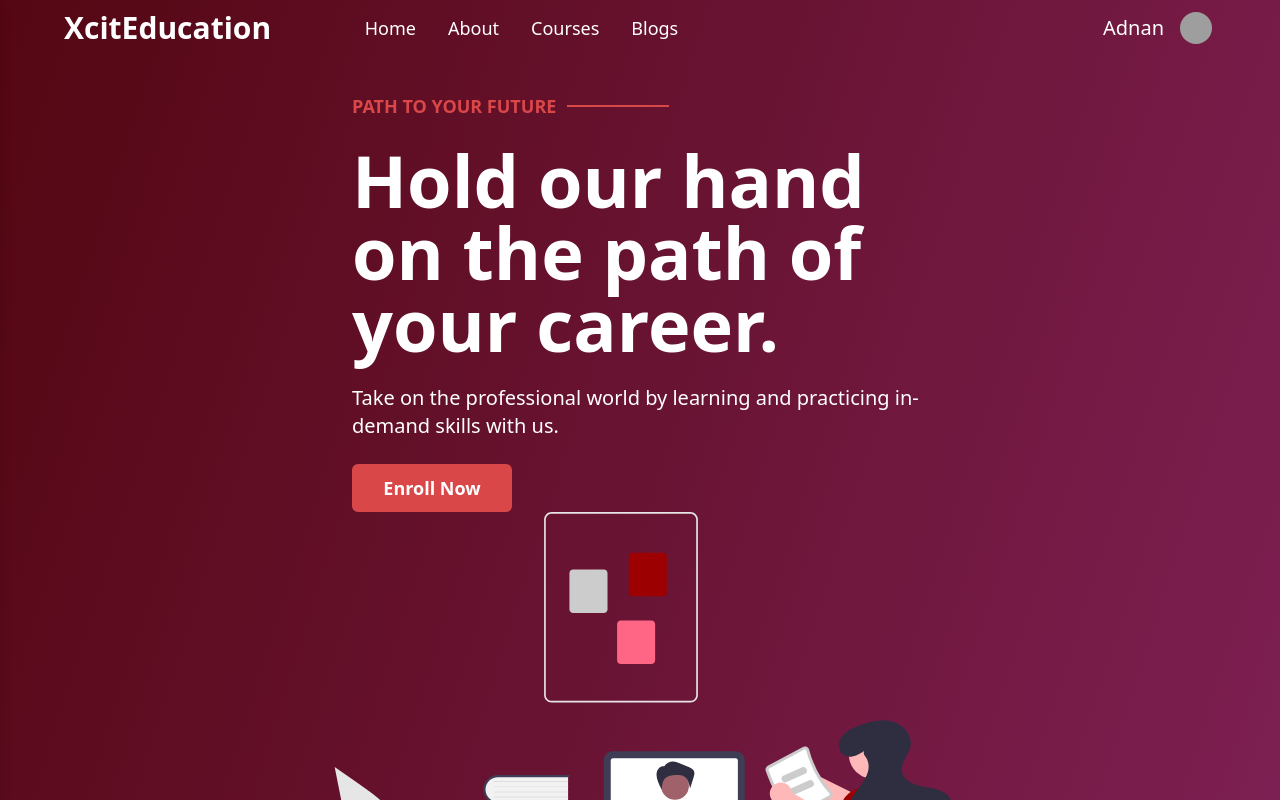
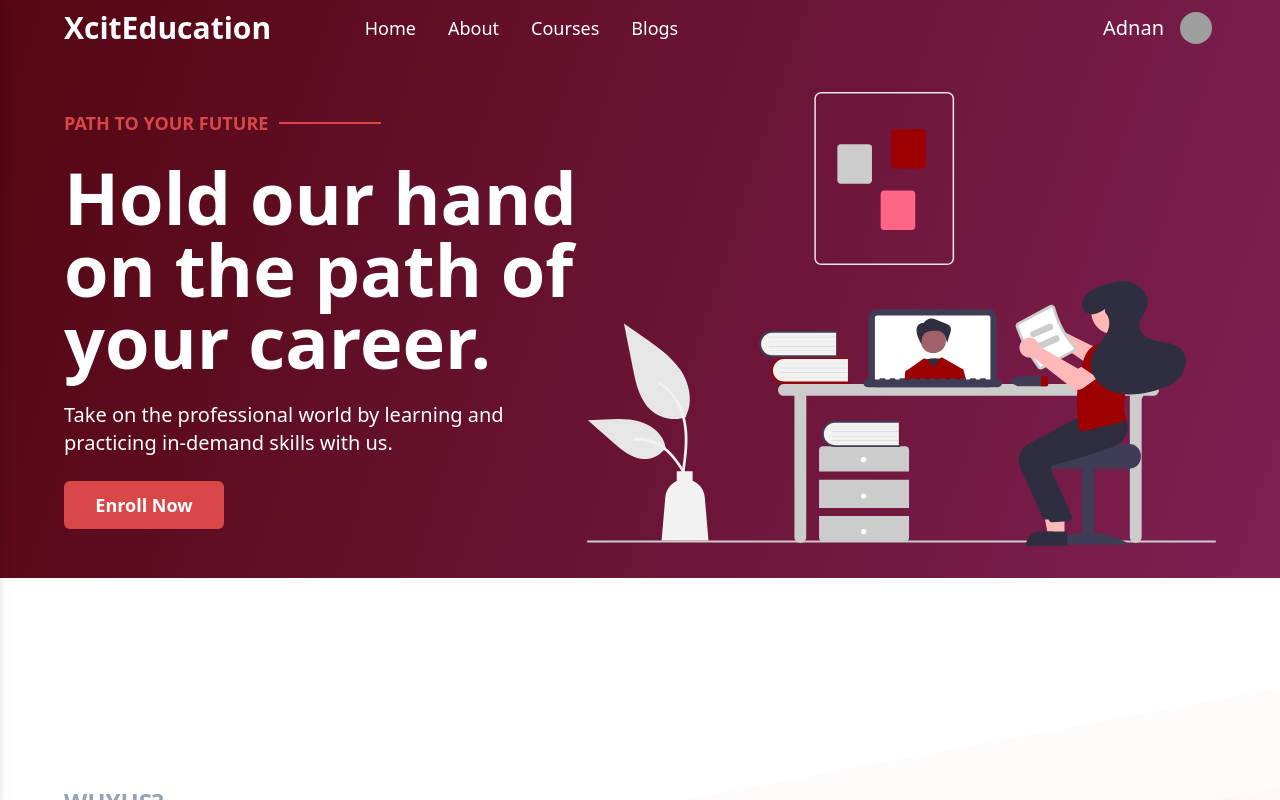
Before and after one commit to devjs1000/course-hub, a React (Vite) app: page / in a window 1280 px wide. Shown: the top 800 px of the page. Built offline with nearby package versions, Linux system fonts and the light colour scheme; no server answers; grey boxes are pictures that could not be loaded.

Commit message:
responsive medium scren fixed

```diff
--- a/src/components/header/Hero.jsx
+++ b/src/components/header/Hero.jsx
@@ -12,12 +12,12 @@ function Hero() {
 
 	return (
 		<section className="flex py-8 flex-col gap-2 items-center px-4 sm:px-8 md:flex-row xl:px-16">
-			<div className="flex flex-col items-center">
+			<div className="flex flex-col items-center lg:flex-row">
 				<div className="w-full text-white  flex flex-col items-start gap-6 lg:w-[50%]">
 					<h6 className="text-primary-color-light relative uppercase font-semibold text-base after:absolute after:right-[-55%] after:top-[50%] after:translate-y-[-50%] after:h-[2px] after:bg-current after:w-[50%] lg:text-lg">
 						Path to your future
 					</h6>
-					<h1 className="text-5xl font-bold lg:text-7xl">
+					<h1 className="text-5xl font-bold md:text-6xl lg:text-7xl">
 						{bluePrint.heading}
 					</h1>
 					<p className="text-lg lg:text-xl">{bluePrint.subHeading}</p>
```
